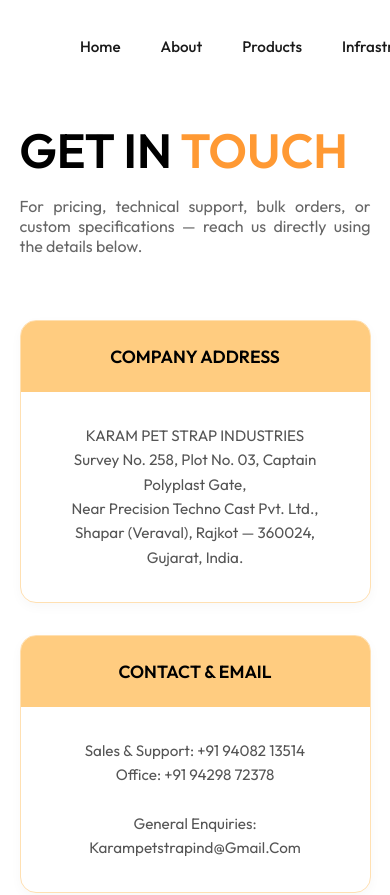
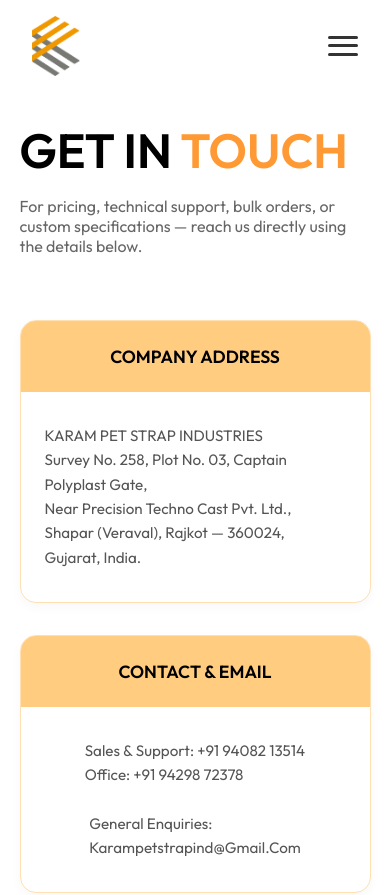
Before and after one commit to trivonotech/KARAM-PET---STRAP-INDUSTRIES, a Next.js app: page /contact in a window 390 px wide. Shown: the top 895 px of the page. Built offline with nearby package versions, Linux system fonts and the light colour scheme; no server answers; the database is empty.

Commit message:
feat: add mobile navigation and enhance responsive styling across various components.

```diff
--- a/src/app/globals.css
+++ b/src/app/globals.css
@@ -24,3 +24,20 @@ a {
   color: inherit;
   text-decoration: none;
 }
+
+html {
+  scroll-padding-top: 100px;
+  /* Handle sticky navbar overlap */
+}
+
+@media (max-width: 768px) {
+  body {
+    text-align: left;
+    /* specific mobile override if needed, though body default is usually left. checking if components overwrite it. */
+  }
+
+  p {
+    text-align: left !important;
+    /* Force left align to fix rivers in justified text */
+  }
+}
--- a/src/components/About.module.css
+++ b/src/components/About.module.css
@@ -39,7 +39,9 @@
     line-height: 1.6;
     color: #4a4a4a;
     margin-bottom: 3rem;
-    text-align: justify;
+    margin-bottom: 3rem;
+    text-align: left;
+    /* No justify on mobile to prevent rivers */
 }
 
 .moreButton {
@@ -80,7 +82,12 @@
 @media (max-width: 900px) {
     .container {
         flex-direction: column;
-        padding: 0 2rem;
+        padding: 0 1.5rem;
+    }
+
+    .heading {
+        font-size: 2rem;
+        /* Reduce heading size */
     }
 
     .contentColumn {
--- a/src/components/ContactUs.module.css
+++ b/src/components/ContactUs.module.css
@@ -208,7 +208,7 @@
 @media (max-width: 900px) {
     .formSectionWrapper {
         justify-content: center;
-        padding: 2rem;
+        padding: 1.5rem;
     }
 
     .formCard {
--- a/src/components/Footer.module.css
+++ b/src/components/Footer.module.css
@@ -140,6 +140,27 @@
 @media (max-width: 600px) {
     .container {
         grid-template-columns: 1fr;
-        gap: 2rem;
+        gap: 3rem;
+        text-align: center;
+    }
+
+    .brandColumn,
+    .linkColumn {
+        align-items: center;
+    }
+
+    .addressGroup,
+    .linkList {
+        align-items: center;
+    }
+
+    .logoContainer {
+        margin: 0 auto;
+    }
+
+    .iconLink {
+        width: 44px;
+        height: 44px;
+        /* Larger touch target */
     }
 }
--- a/src/components/Navbar.module.css
+++ b/src/components/Navbar.module.css
@@ -131,3 +131,106 @@
   object-fit: contain;
   object-position: left;
 }
+
+/* Mobile Menu Styles */
+.desktopOnly {
+  display: flex !important;
+}
+
+.hamburgerButton {
+  display: none;
+  flex-direction: column;
+  justify-content: space-around;
+  width: 30px;
+  height: 25px;
+  background: transparent;
+  border: none;
+  cursor: pointer;
+  padding: 0;
+  z-index: 1002;
+  /* Above everything */
+}
+
+.bar {
+  width: 30px;
+  height: 3px;
+  background-color: #333;
+  border-radius: 10px;
+  transition: all 0.3s linear;
+  position: relative;
+  transform-origin: 1px;
+}
+
+.barOpen1 {
+  transform: rotate(45deg);
+}
+
+.barOpen2 {
+  opacity: 0;
+  transform: translateX(20px);
+}
+
+.barOpen3 {
+  transform: rotate(-45deg);
+}
+
+.mobileMenu {
+  position: fixed;
+  top: 0;
+  left: 0;
+  width: 100vw;
+  height: 100vh;
+  background-color: #ffffff;
+  display: flex;
+  flex-direction: column;
+  justify-content: center;
+  align-items: center;
+  transform: translateX(100%);
+  transition: transform 0.3s ease-in-out;
+  z-index: 1001;
+  /* Below hamburger button */
+}
+
+.mobileMenuOpen {
+  transform: translateX(0);
+}
+
+.mobileNavLinks {
+  list-style: none;
+  text-align: center;
+  display: flex;
+  flex-direction: column;
+  gap: 2rem;
+  padding: 0;
+}
+
+.mobileNavLink {
+  text-decoration: none;
+  color: #333;
+  font-size: 1.5rem;
+  font-weight: 600;
+  transition: color 0.2s;
+}
+
+.mobileNavLink:hover,
+.mobileNavLink.active {
+  color: var(--primary);
+}
+
+@media (max-width: 1024px) {
+  .navLinks {
+    display: none;
+  }
+
+  .desktopOnly {
+    display: none !important;
+  }
+
+  .hamburgerButton {
+    display: flex;
+  }
+
+  .navContent {
+    padding: 1rem 2rem;
+  }
+}
--- a/src/components/Navbar.tsx
+++ b/src/components/Navbar.tsx
@@ -4,9 +4,11 @@ import Image from 'next/image';
 import Link from 'next/link';
 import { usePathname } from 'next/navigation';
 import styles from './Navbar.module.css';
+import { useState } from 'react';
 
 export default function Navbar() {
   const pathname = usePathname();
+  const [isMobileMenuOpen, setIsMobileMenuOpen] = useState(false);
 
   return (
     <nav className={styles.navbar}>
@@ -21,6 +23,8 @@ export default function Navbar() {
             suppressHydrationWarning
           />
         </div>
+
+        {/* Desktop Navigation */}
         <ul className={styles.navLinks}>
           <li>
             <Link
@@ -54,11 +58,74 @@ export default function Navbar() {
               Infrastructure
             </Link>
           </li>
+        </ul>
 
-        </ul>
-        <Link href="/contact" className={styles.contactButton}>
+        {/* Desktop Contact Button */}
+        <Link href="/contact" className={`${styles.contactButton} ${styles.desktopOnly}`}>
           <span>📞</span> Contact
         </Link>
+
+        {/* Mobile Hamburger Button */}
+        <button
+          className={styles.hamburgerButton}
+          onClick={() => setIsMobileMenuOpen(!isMobileMenuOpen)}
+          aria-label="Toggle menu"
+        >
+          <span className={`${styles.bar} ${isMobileMenuOpen ? styles.barOpen1 : ''}`}></span>
+          <span className={`${styles.bar} ${isMobileMenuOpen ? styles.barOpen2 : ''}`}></span>
+          <span className={`${styles.bar} ${isMobileMenuOpen ? styles.barOpen3 : ''}`}></span>
+        </button>
+      </div>
+
+      {/* Mobile Menu Overlay */}
+      <div className={`${styles.mobileMenu} ${isMobileMenuOpen ? styles.mobileMenuOpen : ''}`}>
+        <ul className={styles.mobileNavLinks}>
+          <li>
+            <Link
+              href="/"
+              className={`${styles.mobileNavLink} ${pathname === '/' ? styles.active : ''}`}
+              onClick={() => setIsMobileMenuOpen(false)}
+            >
+              Home
+            </Link>
+          </li>
+          <li>
+            <Link
+              href="/about"
+              className={`${styles.mobileNavLink} ${pathname === '/about' ? styles.active : ''}`}
+              onClick={() => setIsMobileMenuOpen(false)}
+            >
+              About
+            </Link>
+          </li>
+          <li>
+            <Link
+              href="/products"
+              className={`${styles.mobileNavLink} ${pathname.startsWith('/products') ? styles.active : ''}`}
+              onClick={() => setIsMobileMenuOpen(false)}
+            >
+              Products
+            </Link>
+          </li>
+          <li>
+            <Link
+              href="/infrastructure"
+              className={`${styles.mobileNavLink} ${pathname === '/infrastructure' ? styles.active : ''}`}
+              onClick={() => setIsMobileMenuOpen(false)}
+            >
+              Infrastructure
+            </Link>
+          </li>
+          <li>
+            <Link
+              href="/contact"
+              className={`${styles.mobileNavLink} ${pathname === '/contact' ? styles.active : ''}`}
+              onClick={() => setIsMobileMenuOpen(false)}
+            >
+              Contact Us
+            </Link>
+          </li>
+        </ul>
       </div>
     </nav>
   );
--- a/src/components/QualityControl.module.css
+++ b/src/components/QualityControl.module.css
@@ -75,6 +75,6 @@
     }
 
     .container {
-        padding: 0 2rem;
+        padding: 0 1.5rem;
     }
 }
--- a/src/components/WhyChooseUs.module.css
+++ b/src/components/WhyChooseUs.module.css
@@ -82,4 +82,9 @@
     .featureGrid {
         grid-template-columns: 1fr;
     }
+
+    .featureCard {
+        aspect-ratio: 16/9;
+        /* Shorter cards on mobile */
+    }
 }
```
Also changed, not shown: src/components/Industries.module.css (+19 -0 lines), src/components/VisionMission.module.css (+11 -1 lines).
